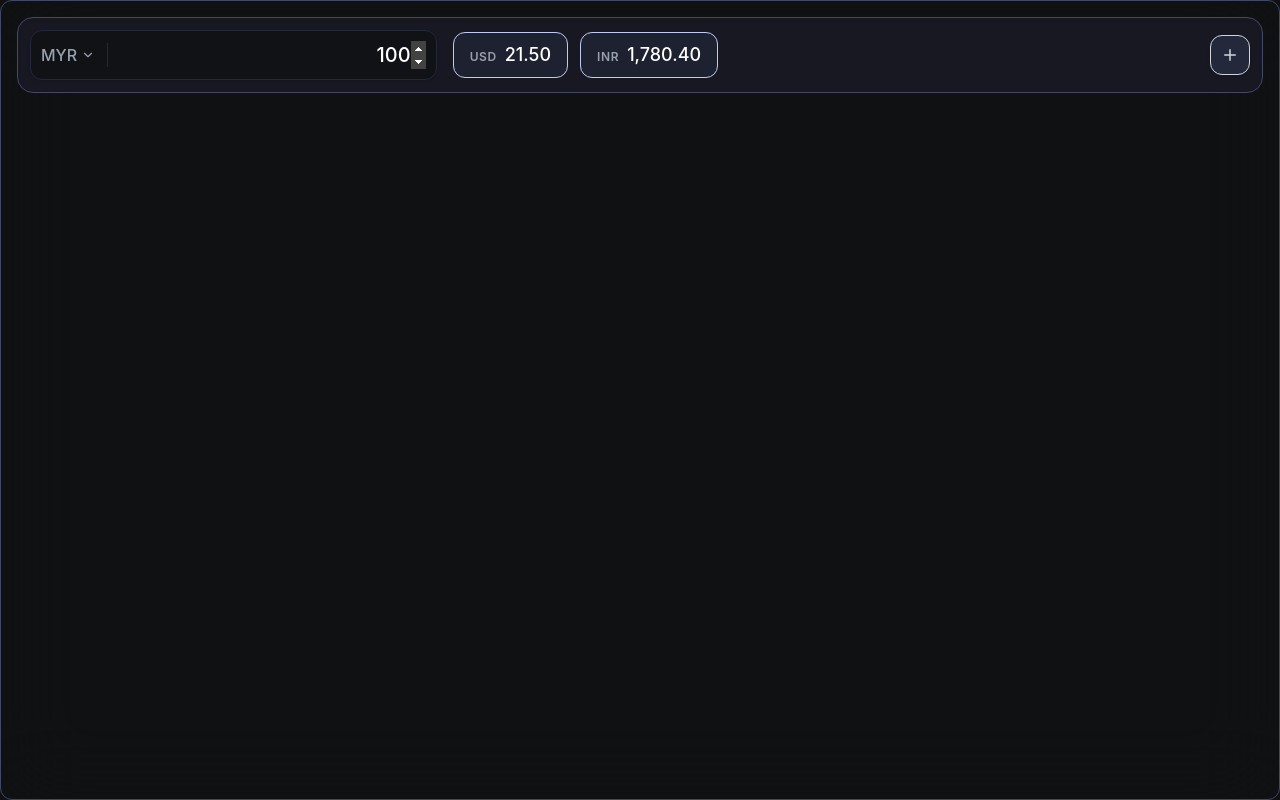
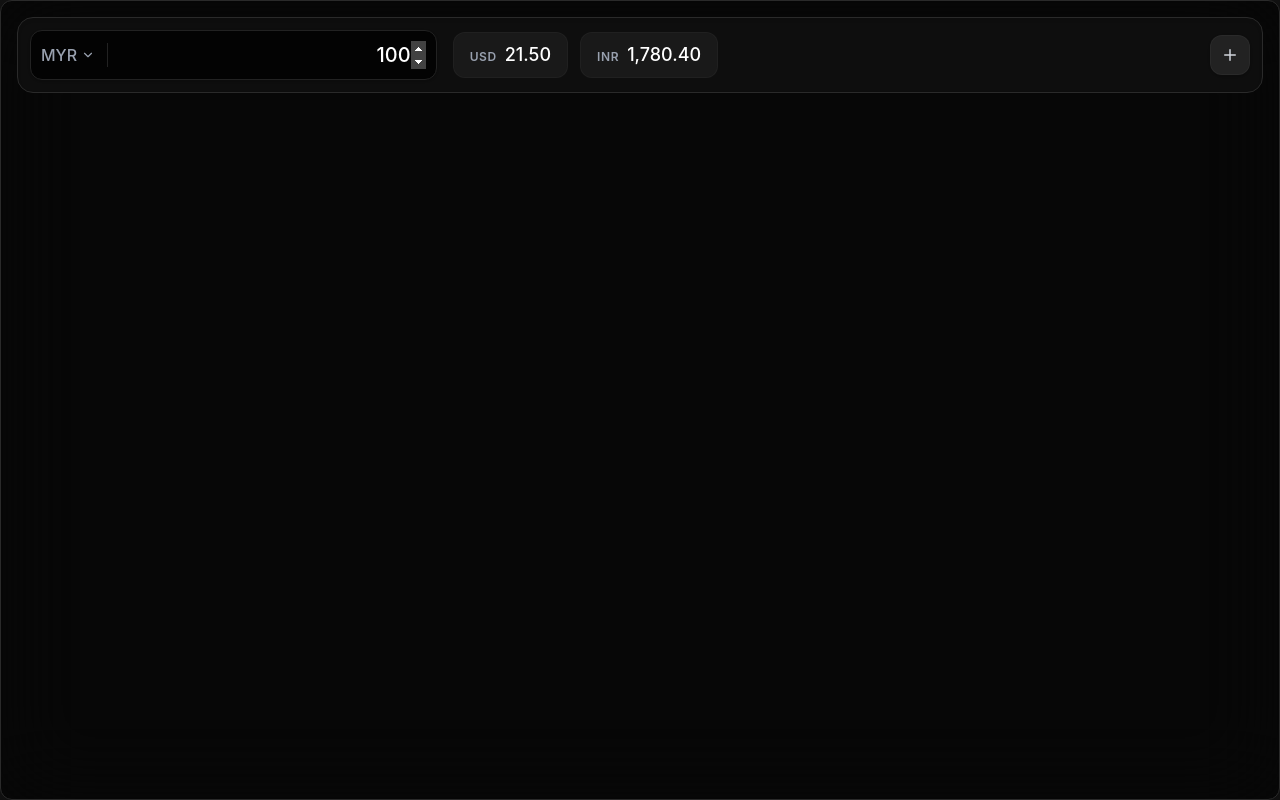
Before and after one commit to raunaqness/fluxbox, a React (Vite) app: page / in a window 1280 px wide. Built offline with nearby package versions, Linux system fonts and the light colour scheme.

Commit message:
Create UI.md and apply strict monochrome theme

```diff
--- a/src/App.css
+++ b/src/App.css
@@ -2,10 +2,11 @@
 
 @theme {
   --font-sans: "Inter", -apple-system, BlinkMacSystemFont, "Segoe UI", Roboto, Helvetica, Arial, sans-serif;
-  --color-base-900: #0f1115;
-  --color-base-800: #1a1b26;
-  --color-base-700: #24283b;
-  --color-border: #414868;
+  --color-base-900: #000000;
+  --color-base-800: #111111;
+  --color-base-700: #222222;
+  --color-base-600: #333333;
+  --color-border: #2a2a2a;
 }
 
 @custom-variant dark (&:is(.dark *));
```
Also changed, not shown: 2 other files (tests, documents, lock files or other folders).
